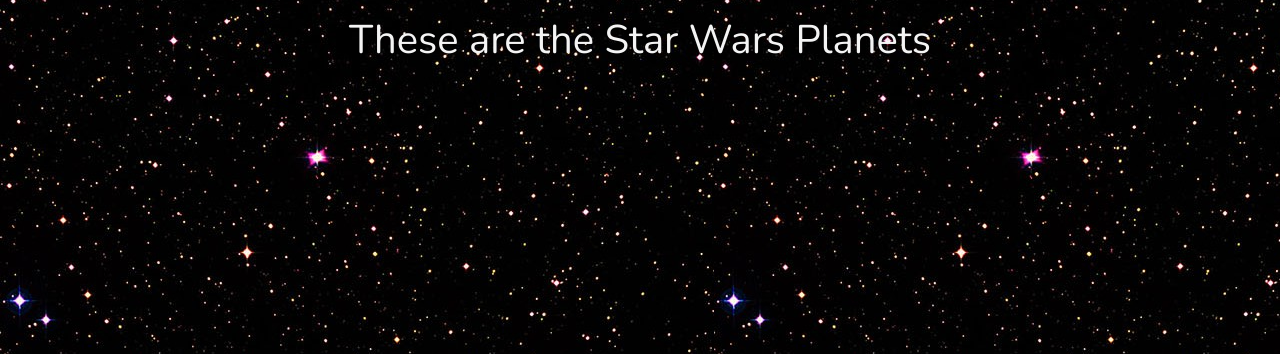
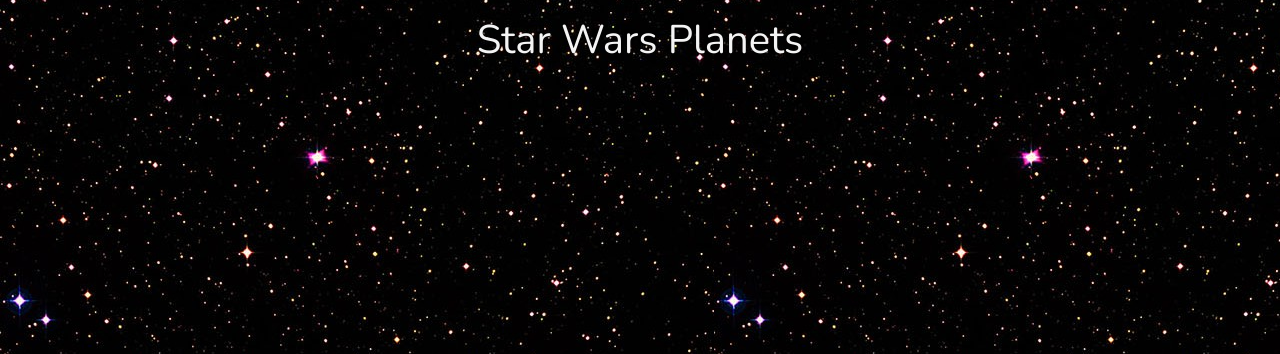
Before and after one commit to fematarazzo/star_wars_app, a Rails app: page /planets in a window 1280 px wide. Shown: the part 66-420 px from the top of the page. Run offline with Rails 7, Linux system fonts and the light colour scheme; data that the repository does not hold is empty; style sheets or scripts are compiled from the project's sources; parts of the project's set-up code (start-up, migrations or seed data) failed here and were passed over; some libraries are stand-ins or nearby versions.

Commit message:
grammar correction index planets, species, starships

```diff
--- a/app/views/planets/index.html.erb
+++ b/app/views/planets/index.html.erb
@@ -1,6 +1,6 @@
 <div class="row justify-content-center">
   <h1>
-    These are the Star Wars Planets
+    Star Wars Planets
   </h1>
 </div>
 <div class="row justify-content-center">
--- a/app/views/species/index.html.erb
+++ b/app/views/species/index.html.erb
@@ -1,6 +1,6 @@
 <div class="row justify-content-center">
   <h1>
-    These are the Star Wars Species
+    Star Wars Species
   </h1>
 </div>
 <div class="row justify-content-center">
--- a/app/views/starships/index.html.erb
+++ b/app/views/starships/index.html.erb
@@ -1,6 +1,6 @@
 <div class="row justify-content-center">
   <h1>
-    These are the Star Wars Starships
+    Star Wars Starships
   </h1>
 </div>
 <div class="row justify-content-center">
```
